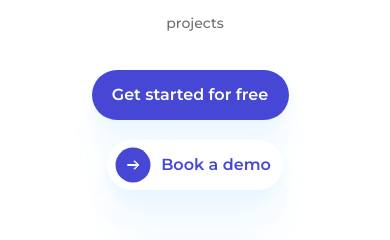
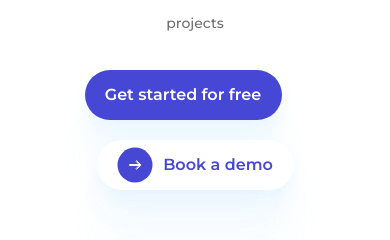
Before and after one commit to Daniekeys/temporary-hosting, a Next.js app: page /home in a window 390 px wide. Shown: the part 503-743 px from the top of the page. Built offline with nearby package versions, Linux system fonts and the light colour scheme.

Commit message:
pushed fixes for footer

```diff
--- a/components/HomeHero.tsx
+++ b/components/HomeHero.tsx
@@ -55,10 +55,10 @@ function HomeHero() {
             </p>
 
             <div className="w-full h-auto flex flex-col md:flex-row items-center mt-8">
-              <div className="bg-mainBlue hover:bg-[#E3D5FF] w-[197px] h-[50px] flex justify-center items-center text-white hover:text-mainBlue rounded-[50px] mr-[10px] cursor-pointer font-semibold hero-btn">
+              <div className="bg-mainBlue hover:bg-[#E3D5FF] w-[197px] h-[50px] flex justify-center items-center text-white hover:text-mainBlue rounded-[50px] mr-[24px] cursor-pointer font-semibold hero-btn">
                 Get started for free
               </div>
-              <div className="bg-[#FFFFFF] hover:bg-[#E3D5FF] pl-2 pr-3 h-[50px] flex justify-center items-center text-mainBlue rounded-[50px] hero-btn cursor-pointer my-5 md:my-0 font-semibold ">
+              <div className="bg-[#FFFFFF] hover:bg-[#E3D5FF]  w-[197px]  h-[50px] flex justify-center items-center text-mainBlue rounded-[50px] hero-btn cursor-pointer my-5 md:my-0 font-semibold  ">
                 <Image src={blueright} alt="blueright" className="mr-[10px]" />
                 Book a demo
               </div>
--- a/components/LandingPage/Faq.tsx
+++ b/components/LandingPage/Faq.tsx
@@ -44,7 +44,7 @@ const SingleFaq = ({ item }: any) => {
 
   return (
     <div
-      className={`flex flex-col w-full py-5 lg:px-7 ${
+      className={`flex flex-col w-full py-5 lg:px-7 px-4 ${
         isLast ? "border-none" : "bg-[#fff] rounded-[20px] mb-5"
       }`}
     >
```
